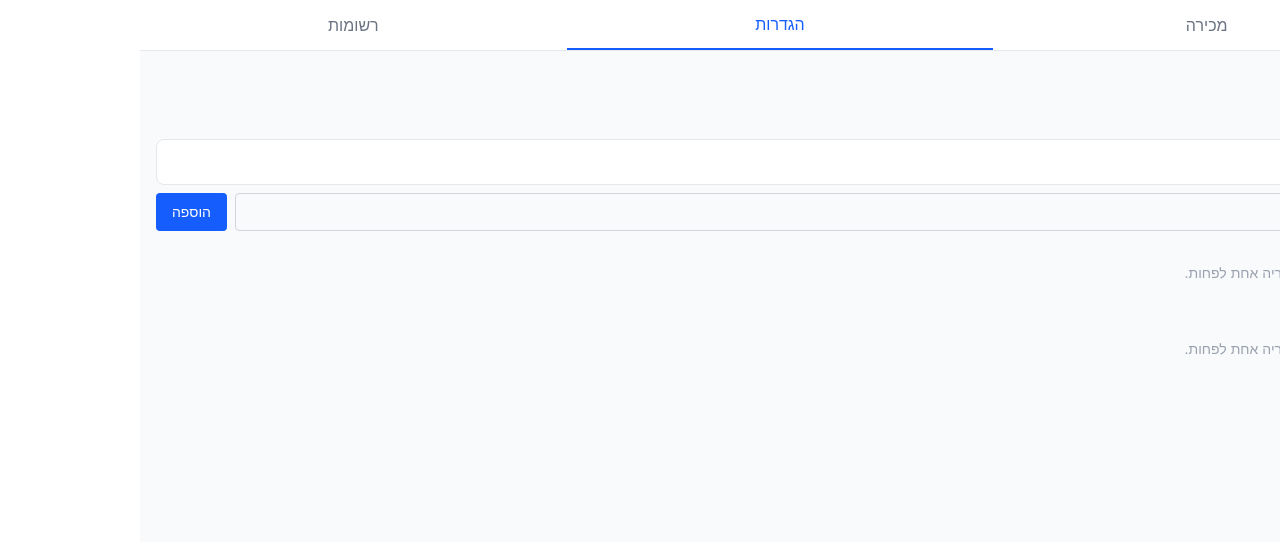
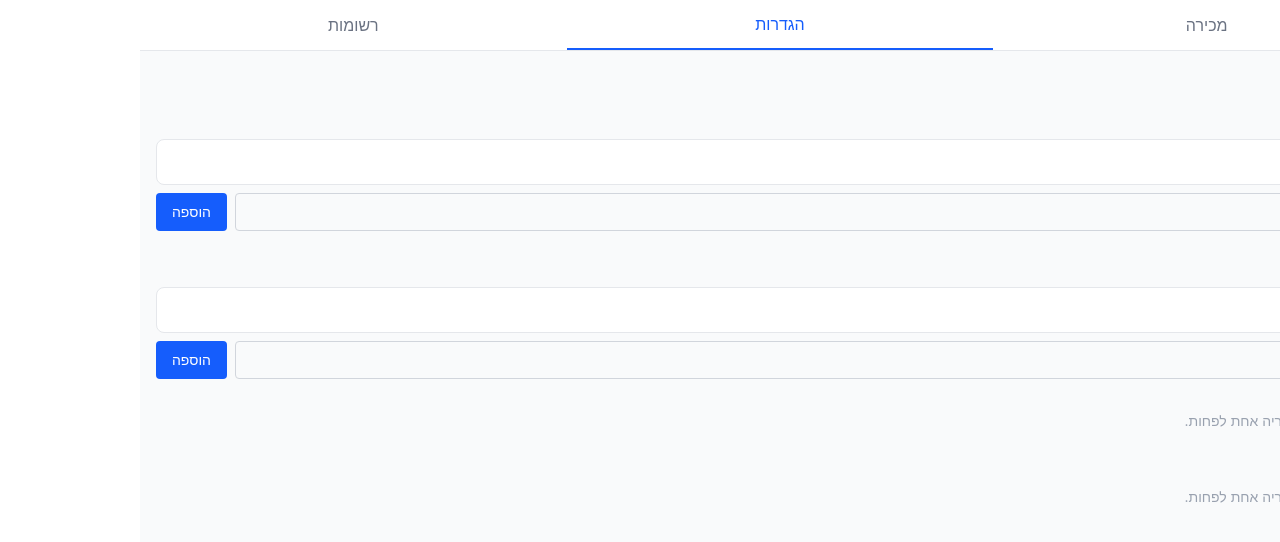
Before and after one commit to hilell-elsh/Book-Stall-Seller-App, a React (Vite) app: page / in a window 1280 px wide. Both pictures are taken after a click on the button "הגדרות". Shown: the top 542 px of the page. Built offline with nearby package versions, Linux system fonts and the light colour scheme.

Commit message:
Task 2 continuation, Step B: Labels Config UI
LabelManager (create/rename/delete, mirrors CategoryManager minus
reordering), ItemManager gains a per-item label-chip toggle row,
wired into ConfigPage between categories and items.

```diff
--- a/src/pages/ConfigPage/ConfigPage.tsx
+++ b/src/pages/ConfigPage/ConfigPage.tsx
@@ -1,6 +1,7 @@
 import { CategoryManager } from './CategoryManager'
 import { DiscountRuleManager } from './DiscountRuleManager'
 import { ItemManager } from './ItemManager'
+import { LabelManager } from './LabelManager'
 
 export function ConfigPage() {
   return (
@@ -8,6 +9,7 @@ export function ConfigPage() {
       <h1 className="text-lg font-semibold">הגדרות</h1>
       <div className="mt-3">
         <CategoryManager />
+        <LabelManager />
         <ItemManager />
         <DiscountRuleManager />
       </div>
--- a/src/pages/ConfigPage/ItemManager.tsx
+++ b/src/pages/ConfigPage/ItemManager.tsx
@@ -4,7 +4,7 @@ import { useAppData } from '../../context/AppDataContext'
 import type { CatalogItem } from '../../types/catalog'
 
 export function ItemManager() {
-  const { categories, items, addItem, updateItem, deleteItem, moveItem } =
+  const { categories, items, labels, addItem, updateItem, deleteItem, moveItem, toggleItemLabel } =
     useAppData()
   const [selectedCategoryId, setSelectedCategoryId] = useState('')
   const [newName, setNewName] = useState('')
@@ -46,7 +46,8 @@ export function ItemManager() {
             <h3 className="text-sm font-medium text-gray-600">{category.name}</h3>
             <ul className="mt-1 divide-y divide-gray-200 rounded-lg border border-gray-200 bg-white">
               {categoryItems.map((item, index) => (
-                <li key={item.id} className="flex items-center gap-2 p-2">
+                <li key={item.id} className="p-2">
+                  <div className="flex items-center gap-2">
                     <input
                       type="text"
                       defaultValue={item.name}
@@ -97,6 +98,28 @@ export function ItemManager() {
                     >
                       ✕
                     </button>
+                  </div>
+                  {labels.length > 0 && (
+                    <div className="mt-1 flex flex-wrap gap-1">
+                      {labels.map((label) => {
+                        const active = item.labelIds.includes(label.id)
+                        return (
+                          <button
+                            key={label.id}
+                            type="button"
+                            onClick={() => toggleItemLabel(item.id, label.id)}
+                            className={`rounded-full border px-2 py-0.5 text-xs ${
+                              active
+                                ? 'border-blue-600 bg-blue-600 text-white'
+                                : 'border-gray-300 text-gray-500'
+                            }`}
+                          >
+                            {label.name}
+                          </button>
+                        )
+                      })}
+                    </div>
+                  )}
                 </li>
               ))}
               {categoryItems.length === 0 && (
--- /dev/null
+++ b/src/pages/ConfigPage/LabelManager.tsx
@@ -0,0 +1,87 @@
+import { useState } from 'react'
+import { ConfirmDialog } from '../../components/ConfirmDialog'
+import { useAppData } from '../../context/AppDataContext'
+import type { Label } from '../../types/label'
+
+export function LabelManager() {
+  const { labels, addLabel, renameLabel, deleteLabel } = useAppData()
+  const [newName, setNewName] = useState('')
+  const [pendingDelete, setPendingDelete] = useState<Label | null>(null)
+
+  function handleAdd() {
+    const trimmed = newName.trim()
+    if (!trimmed) return
+    addLabel(trimmed)
+    setNewName('')
+  }
+
+  return (
+    <section className="mt-6">
+      <h2 className="text-base font-semibold">תוויות</h2>
+
+      <ul className="mt-2 divide-y divide-gray-200 rounded-lg border border-gray-200 bg-white">
+        {labels.map((label) => (
+          <li key={label.id} className="flex items-center gap-2 p-2">
+            <input
+              type="text"
+              defaultValue={label.name}
+              onBlur={(e) => {
+                const trimmed = e.target.value.trim()
+                if (trimmed && trimmed !== label.name) {
+                  renameLabel(label.id, trimmed)
+                }
+              }}
+              className="min-w-0 flex-1 rounded border border-gray-300 px-2 py-2 text-sm"
+            />
+            <button
+              type="button"
+              onClick={() => setPendingDelete(label)}
+              className="h-9 w-9 shrink-0 rounded border border-red-300 text-sm text-red-600"
+              aria-label="מחק"
+            >
+              ✕
+            </button>
+          </li>
+        ))}
+        {labels.length === 0 && (
+          <li className="p-3 text-sm text-gray-400">אין עדיין תוויות.</li>
+        )}
+      </ul>
+
+      <div className="mt-2 flex gap-2">
+        <input
+          type="text"
+          value={newName}
+          onChange={(e) => setNewName(e.target.value)}
+          onKeyDown={(e) => {
+            if (e.key === 'Enter') handleAdd()
+          }}
+          placeholder="שם תווית חדשה"
+          className="min-w-0 flex-1 rounded border border-gray-300 px-2 py-2 text-sm"
+        />
+        <button
+          type="button"
+          onClick={handleAdd}
+          className="shrink-0 rounded bg-blue-600 px-4 py-2 text-sm font-medium text-white"
+        >
+          הוספה
+        </button>
+      </div>
+
+      <ConfirmDialog
+        open={pendingDelete !== null}
+        title="מחיקת תווית"
+        message={
+          pendingDelete
+            ? `למחוק את התווית "${pendingDelete.name}"? התווית תוסר מכל הפריטים.`
+            : ''
+        }
+        onCancel={() => setPendingDelete(null)}
+        onConfirm={() => {
+          if (pendingDelete) deleteLabel(pendingDelete.id)
+          setPendingDelete(null)
+        }}
+      />
+    </section>
+  )
+}
```
Lines whose indentation alone changed are shown as unchanged.
